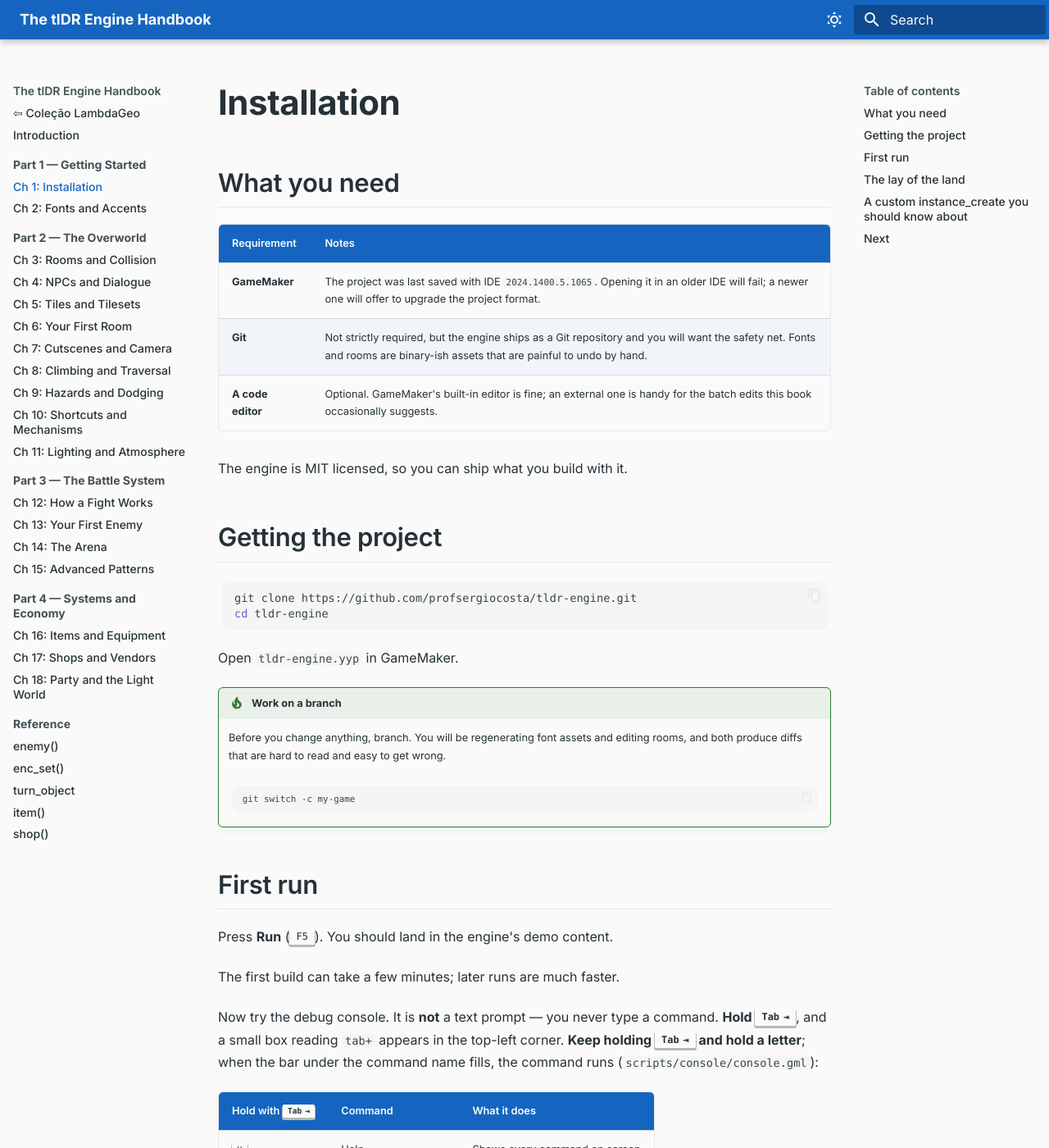
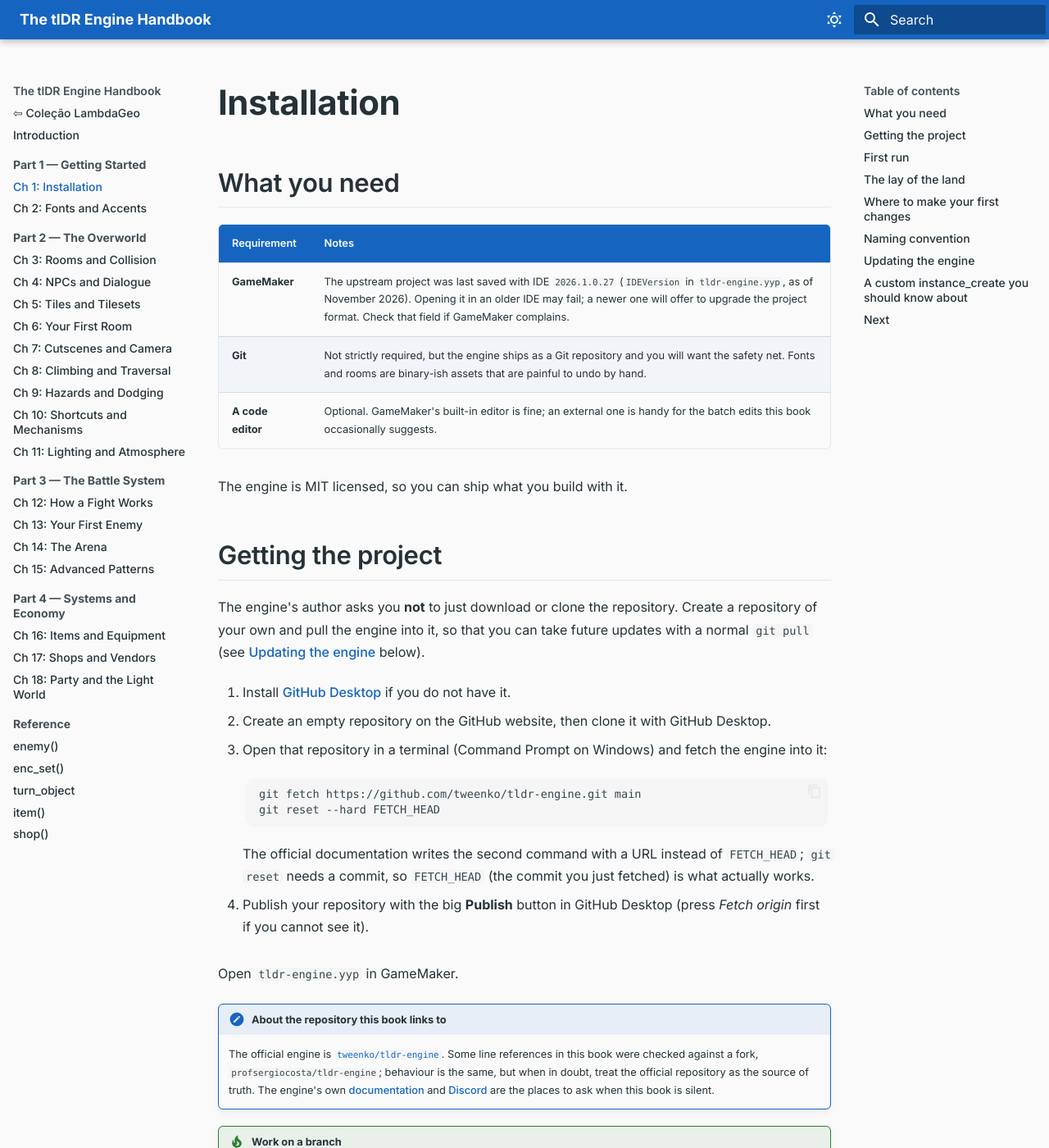
Before and after one commit to profsergiocosta/tldr-handbook, an MkDocs documentation site: the page built from docs/getting-started/installation.md, in a window 1280 px wide and 1400 px high. Shown: the whole window at 82% size. Built offline with MkDocs 1.6.1 and Material for MkDocs 9.7.7, drawn with Linux system fonts in a browser that asks for light colours; some of the changed text lies outside the part shown.

Commit message:
updating install processing

````diff
--- a/docs/getting-started/installation.md
+++ b/docs/getting-started/installation.md
@@ -4,7 +4,7 @@
 
 | Requirement | Notes |
 |---|---|
-| **GameMaker** | The project was last saved with IDE `2024.1400.5.1065`. Opening it in an older IDE will fail; a newer one will offer to upgrade the project format. |
+| **GameMaker** | The upstream project was last saved with IDE `2026.1.0.27` (`IDEVersion` in `tldr-engine.yyp`, as of November 2026). Opening it in an older IDE may fail; a newer one will offer to upgrade the project format. Check that field if GameMaker complains. |
 | **Git** | Not strictly required, but the engine ships as a Git repository and you will want the safety net. Fonts and rooms are binary-ish assets that are painful to undo by hand. |
 | **A code editor** | Optional. GameMaker's built-in editor is fine; an external one is handy for the batch edits this book occasionally suggests. |
 
@@ -12,12 +12,25 @@ The engine is MIT licensed, so you can ship what you build with it.
 
 ## Getting the project
 
-```bash
-git clone https://github.com/profsergiocosta/tldr-engine.git
-cd tldr-engine
-```
+The engine's author asks you **not** to just download or clone the repository. Create a repository of your own and pull the engine into it, so that you can take future updates with a normal `git pull` (see [Updating the engine](#updating-the-engine) below).
+
+1. Install [GitHub Desktop](https://desktop.github.com/) if you do not have it.
+2. Create an empty repository on the GitHub website, then clone it with GitHub Desktop.
+3. Open that repository in a terminal (Command Prompt on Windows) and fetch the engine into it:
+
+    ```bash
+    git fetch https://github.com/tweenko/tldr-engine.git main
+    git reset --hard FETCH_HEAD
+    ```
+
+    The official documentation writes the second command with a URL instead of `FETCH_HEAD`; `git reset` needs a commit, so `FETCH_HEAD` (the commit you just fetched) is what actually works.
+
+4. Publish your repository with the big **Publish** button in GitHub Desktop (press *Fetch origin* first if you cannot see it).
 
 Open `tldr-engine.yyp` in GameMaker.
+
+!!! note "About the repository this book links to"
+    The official engine is [`tweenko/tldr-engine`](https://github.com/tweenko/tldr-engine). Some line references in this book were checked against a fork, `profsergiocosta/tldr-engine`; behaviour is the same, but when in doubt, treat the official repository as the source of truth. The engine's own [documentation](https://docs.google.com/document/d/14SpnU32P-_HLdNS17gwaIe8Z2mO8AG1KUUGMe_hNdzM/edit?tab=t.0) and [Discord](https://discord.gg/x3t8JTyC2p) are the places to ask when this book is silent.
 
 !!! tip "Work on a branch"
     Before you change anything, branch. You will be regenerating font assets and editing rooms, and both produce diffs that are hard to read and easy to get wrong.
@@ -54,6 +67,8 @@ If ++tab++ + ++h++ shows that list, the engine is installed correctly.
 
 ## The lay of the land
 
+In the GameMaker Asset Browser you will see two groups made by the engine's authors, **`@Engine`** and **`zzz Examples`**. These are IDE groups, not folders on disk. `@Engine` holds the parts that make up the DELTARUNE mechanics; you may edit them, but every change makes updating harder, so keep such edits small. `zzz Examples` holds the test rooms and recreated DELTARUNE areas.
+
 You do not need to know all of this yet, but it helps to know where things live.
 
 ```text
@@ -83,6 +98,36 @@ datafiles/loc/    translation and font-mapping JSON
 
     Keeping your code out of the `ex_` files makes it much easier to pull engine updates later.
 
+## Where to make your first changes
+
+Almost everything you will want to change globally lives in `o_world`:
+
+- **Default party** — `global.party_names` is set in the Game Start event (`objects/o_world/Other_2.gml:141`, with a comment marking the spot).
+- **Starting inventory and settings** — also in `o_world`; the Create and Game Start events are the ones that matter, the others rarely do.
+
+Everything else (enemies, encounters, items, party members) is a **constructor**, and constructors can live in any script. Make one new script per kind of constructor, for example `rpg_enc_enemies`, instead of editing the engine's own.
+
+## Naming convention
+
+The engine suggests this scheme for your own assets:
+
+```text
+{asset type}_{project prefix}_{category}*_{identifier}_{state}*_{substate}*     (* = optional)
+spr_g_rune_togore_down_happy_light
+```
+
+Asset-type prefixes: none for scripts, `o_` objects, `spr_` sprites, `room_` rooms, `shd_` shaders. The engine's own examples use the project prefix `ex_`; pick another for your game so your assets never collide with the examples. *State* and *substate* let code find a variant by appending to a sprite name.
+
+## Updating the engine
+
+Updating only works if you set the project up as described above. Commit your work first, then in a terminal opened in your repository:
+
+```bash
+git pull --no-rebase https://github.com/tweenko/tldr-engine.git main
+```
+
+If an editor opens asking for a commit message, fill it in and close it. Then open GitHub Desktop, resolve any merge conflicts (an editor such as Visual Studio Code makes this easier), and push. Conflicts are most likely in files you edited inside `@Engine`, which is another reason to keep your content in your own scripts.
+
 ## A custom `instance_create` you should know about
 
 The engine overrides `instance_create` (`scripts/custom/custom.gml:315`):
````
Also changed, not shown: docs/index.md (+3 -3 lines), docs/overworld/npcs-and-dialogue.md (+26 -1 lines).
